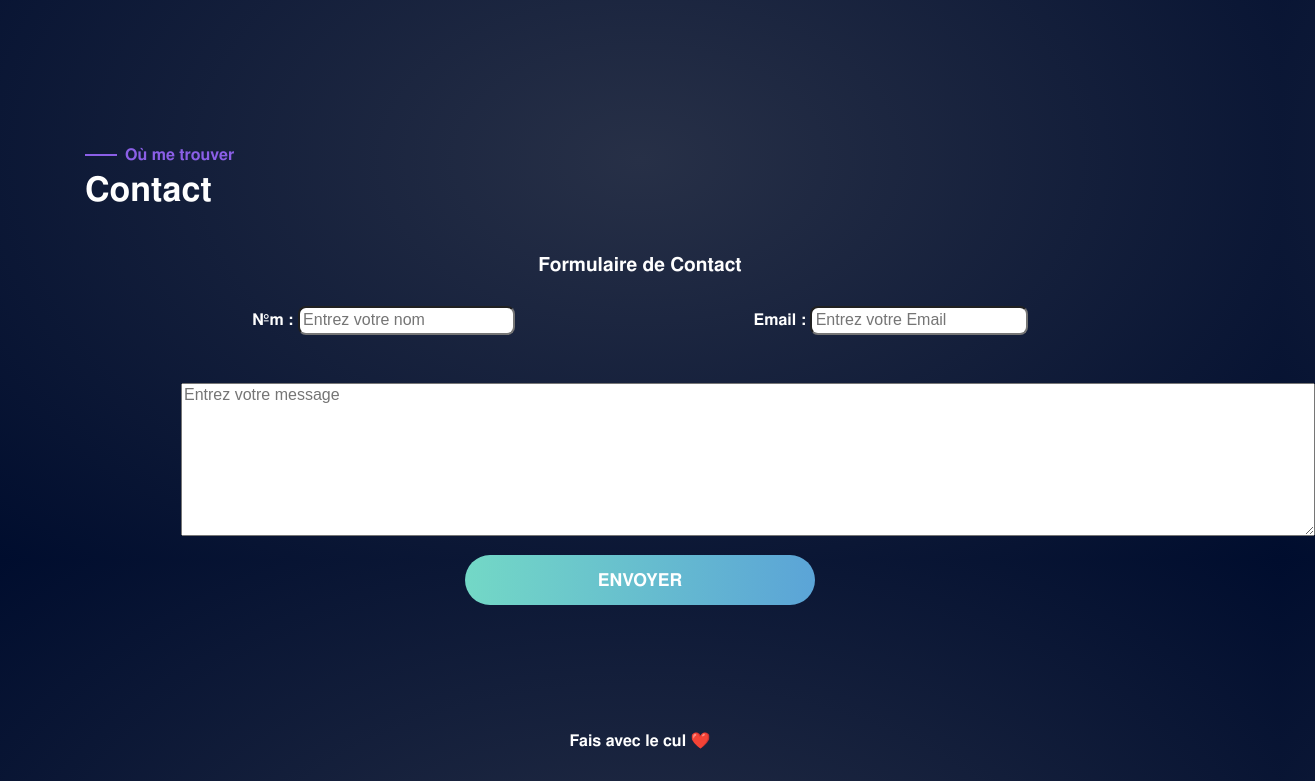
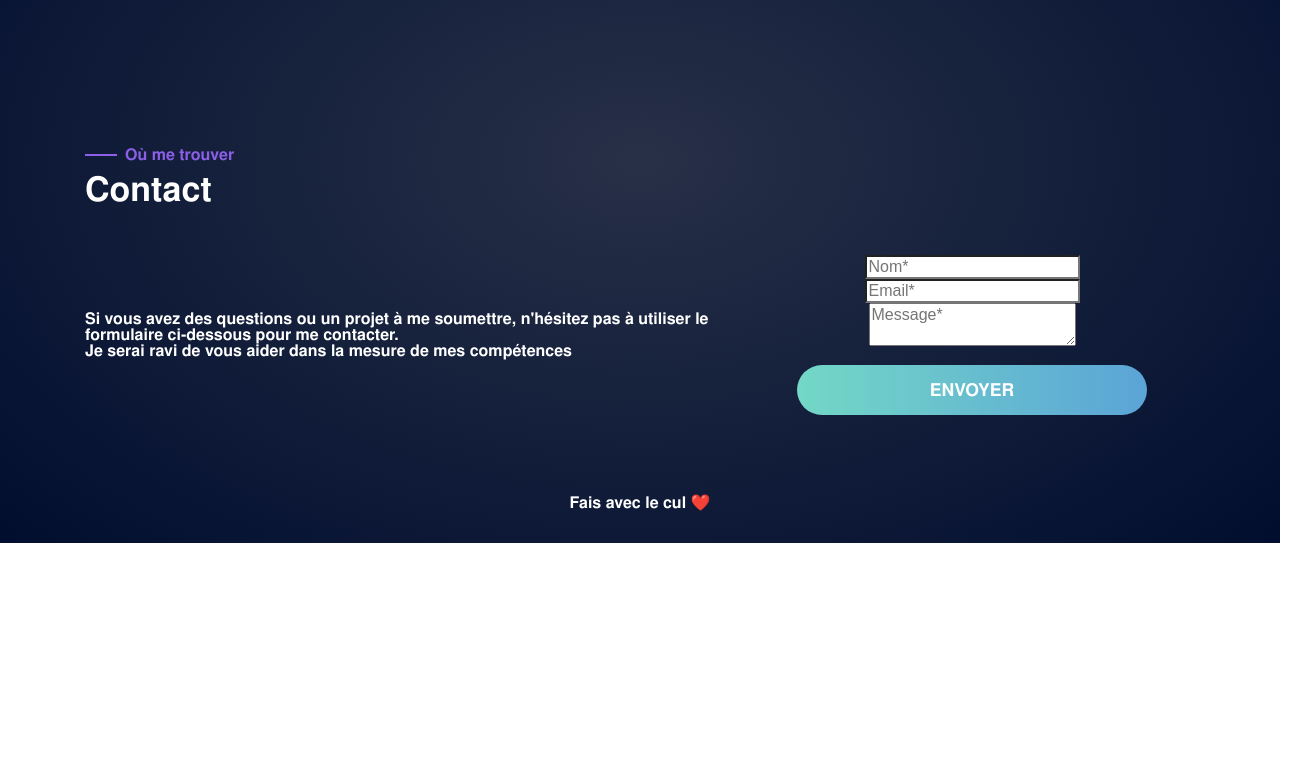
Before and after one commit to RomanBeldent/portfolio, a React (Vite) app: page / in a window 1280 px wide. Shown: the part 1040-1821 px from the top of the page, 1315 px wide, since content can reach past the window. After the commit the page ends 1583 px from the top, so only its background shows below. Built offline with nearby package versions, Linux system fonts and the light colour scheme.

Commit message:
WIP form

```diff
--- a/src/components/ContactForm/ContactForm.jsx
+++ b/src/components/ContactForm/ContactForm.jsx
@@ -1,5 +1,5 @@
-import TextInput from "../../ui/TextInput/TextInput";
-import TextAreaInput from "../../ui/TextAreaInput/TextAreaInput";
+import NameInput from "../../ui/NameInput/NameInput";
+import MessageInput from "../../ui/MessageInput/MessageInput";
 import SendButton from "../../ui/SendButton/SendButton";
 import MailInput from "../../ui/MailInput/MailInput";
 import React from "react";
@@ -18,17 +18,21 @@ const ContactForm = () => {
                 <h3>
                     Contact
                 </h3>
-                <form className="ContactForm">
-                    <h2 className="form-title">Formulaire de Contact</h2>
-                    <div className="first-line-inputs">
-                        <TextInput />
-                        <MailInput />
+                <div className="row">
+                    <div className="info-form">
+                        <p>Si vous avez des questions ou un projet à me soumettre, n'hésitez pas à utiliser le formulaire ci-dessous pour me contacter. <br />
+                            Je serai ravi de vous aider dans la mesure de mes compétences </p>
                     </div>
-                    <div className="textarea-input">
-                        <TextAreaInput />
-                        <SendButton />
+                    <div className="input-area">
+                        <form id="contactForm" name="contact">
+                            <NameInput />
+                            <MailInput />
+                            <MessageInput />
+                            <SendButton />
+                        </form>
                     </div>
-                </form>
+
+                </div>
             </div>
         </section>
     );
--- a/src/components/ContactForm/ContactForm.scss
+++ b/src/components/ContactForm/ContactForm.scss
@@ -1,4 +1,4 @@
-.ContactForm {
+#contactForm {
     margin: 3rem;
     display: flex;
     flex-direction: column;
--- a/src/ui/MailInput/MailInput.jsx
+++ b/src/ui/MailInput/MailInput.jsx
@@ -3,16 +3,8 @@ import "./MailInput.scss";
 
 const MailInput = () => {
     return (
-        <div className="MailInput">
-            <span className="input-label">Email : </span>
-            <input
-                className="form-input"
-                type="email"
-                placeholder="Entrez votre Email"
-                // value=""
-                // onChange={handleChange}
-                required
-            />{" "}
+        <div className="email">
+            <input type="text" id="email" name="email" placeholder="Email*" />
         </div>
     );
 };
--- /dev/null
+++ b/src/ui/MessageInput/MessageInput.jsx
@@ -0,0 +1,14 @@
+import React from "react";
+import "./MessageInput.scss";
+
+const MessageInput = () => {
+    return (
+        <div className="MessageInput">
+            <div className="message">
+                <textarea name="message" id="message" placeholder="Message*"></textarea>
+            </div>
+        </div>
+    );
+};
+
+export default MessageInput;
--- /dev/null
+++ b/src/ui/NameInput/NameInput.jsx
@@ -0,0 +1,12 @@
+import React from "react";
+import "./NameInput.scss";
+
+const NameInput = () => {
+    return (
+        <div className="name">
+            <input type="text" id="name" name="name" placeholder="Nom*" />
+        </div>
+    );
+};
+
+export default NameInput;
--- a/src/ui/SendButton/SendButton.jsx
+++ b/src/ui/SendButton/SendButton.jsx
@@ -5,7 +5,7 @@ import "./SendButton.scss";
 const SendButton = () => {
     return (
         <div className="button-form">
-            <button className="btn send" type="submit">
+            <button id="form-submit" className="btn send" type="submit">
                 Envoyer
             </button>
         </div>
--- a/src/ui/TextAreaInput/TextAreaInput.jsx
+++ /dev/null
@@ -1,20 +0,0 @@
-import React from "react";
-import "./TextAreaInput.scss";
-
-const TextAreaInput = () => {
-    return (
-        <div className="TextAreaInput">
-            <div className="text-area-input">
-                <textarea
-                    name="band-description"
-                    rows="8"
-                    cols="120"
-                    placeholder="Entrez votre message"
-                //   onChange={handleChange}
-                />
-            </div>
-        </div>
-    );
-};
-
-export default TextAreaInput;
--- a/src/ui/TextInput/TextInput.jsx
+++ /dev/null
@@ -1,17 +0,0 @@
-import React from "react";
-import "./TextInput.scss";
-
-const TextInput = () => {
-    return (
-        <div className="TextInput">
-            <span className="input-label">Nom : </span>
-            <input
-                className="form-input"
-                type="text"
-                placeholder="Entrez votre nom"
-            />{" "}
-        </div>
-    );
-};
-
-export default TextInput;
```
Also changed, not shown: src/ui/MessageInput/MessageInput.scss (added), src/ui/NameInput/NameInput.scss (renamed from src/ui/TextInput/TextInput.scss).
